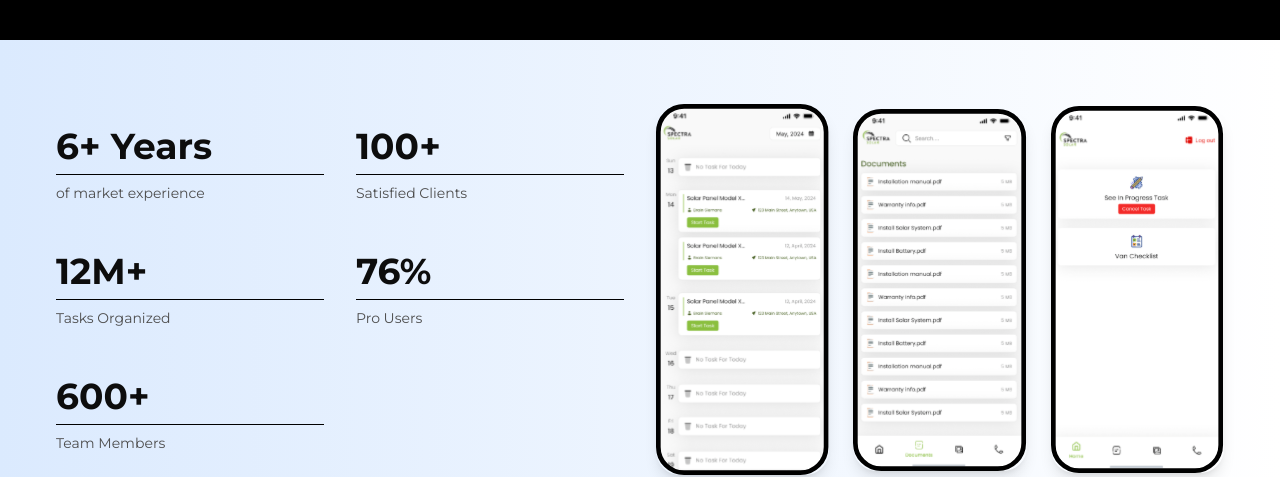
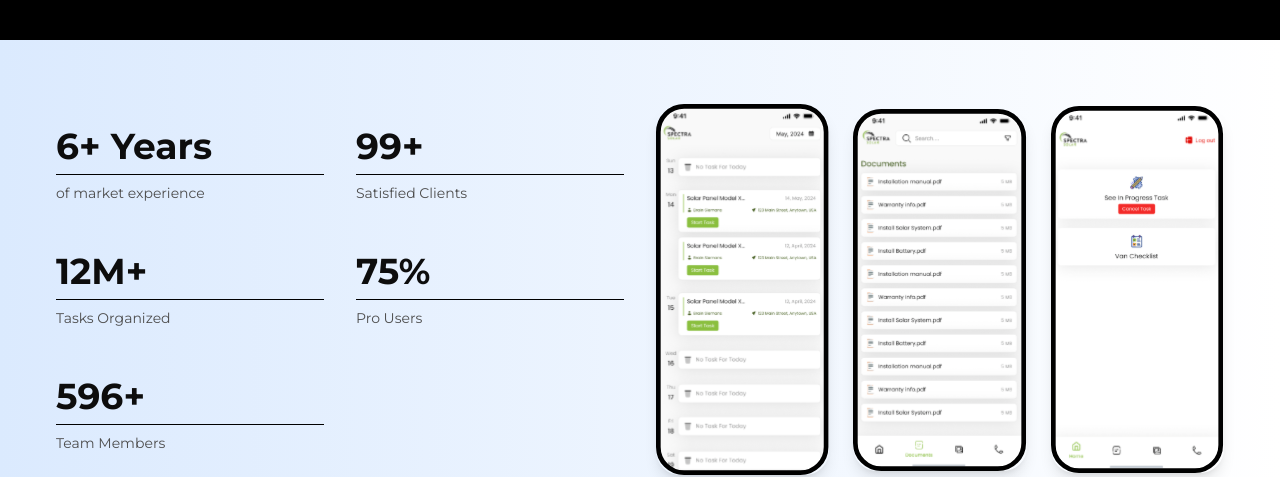
Before and after one commit to FrasIrfan/landing-page, a Next.js app: page / in a window 1280 px wide. Shown: the part 1020-1497 px from the top of the page. Built offline with nearby package versions, Linux system fonts and the light colour scheme.

Commit message:
react countup updated

```diff
--- a/src/components/LandingPage/CompanyAnalytics.jsx
+++ b/src/components/LandingPage/CompanyAnalytics.jsx
@@ -18,7 +18,7 @@ const CompanyAnalytics = () => {
                 {/* Years of Experience */}
                 <div className="space-y-2">
                   <h3 className="text-3xl md:text-4xl text-[#0D0D0D] font-bold">
-                    <CountUp end={6} duration={5} suffix="+ Years" />
+                    <CountUp end={6} duration={10} suffix="+ Years" />
                   </h3>
                   <p className="text-sm text-[#4E4E4E] border-t border-black pt-2">
                     of market experience
@@ -28,7 +28,7 @@ const CompanyAnalytics = () => {
                 {/* Satisfied Clients */}
                 <div className="space-y-2">
                   <h3 className="text-3xl md:text-4xl text-[#0D0D0D] font-bold">
-                    <CountUp end={100} duration={5} suffix="+" />
+                    <CountUp end={100} duration={10} suffix="+" />
                   </h3>
                   <p className="text-sm text-[#4E4E4E] border-t border-black pt-2">
                     Satisfied Clients
@@ -40,7 +40,7 @@ const CompanyAnalytics = () => {
                 {/* Tasks Organized */}
                 <div className="space-y-2">
                   <h3 className="text-3xl md:text-4xl text-[#0D0D0D] font-bold">
-                    <CountUp end={12} duration={5} suffix="M+" />
+                    <CountUp end={12} duration={10} suffix="M+" />
                   </h3>
                   <p className="text-sm text-[#4E4E4E] border-t border-black pt-2">
                     Tasks Organized
@@ -50,7 +50,7 @@ const CompanyAnalytics = () => {
                 {/* Pro Users */}
                 <div className="space-y-2">
                   <h3 className="text-3xl md:text-4xl text-[#0D0D0D] font-bold">
-                    <CountUp end={76} duration={5} suffix="%" />
+                    <CountUp end={76} duration={10} suffix="%" />
                   </h3>
                   <p className="text-sm text-[#4E4E4E] border-t border-black pt-2">
                     Pro Users
@@ -62,7 +62,7 @@ const CompanyAnalytics = () => {
                 {/* Team Members */}
                 <div className="space-y-2">
                   <h3 className="text-3xl md:text-4xl text-[#0D0D0D] font-bold">
-                    <CountUp end={600} duration={5} suffix="+" />
+                    <CountUp end={600} duration={10} suffix="+" />
                   </h3>
                   <p className="text-sm text-[#4E4E4E] border-t border-black pt-2">
                     Team Members
```
